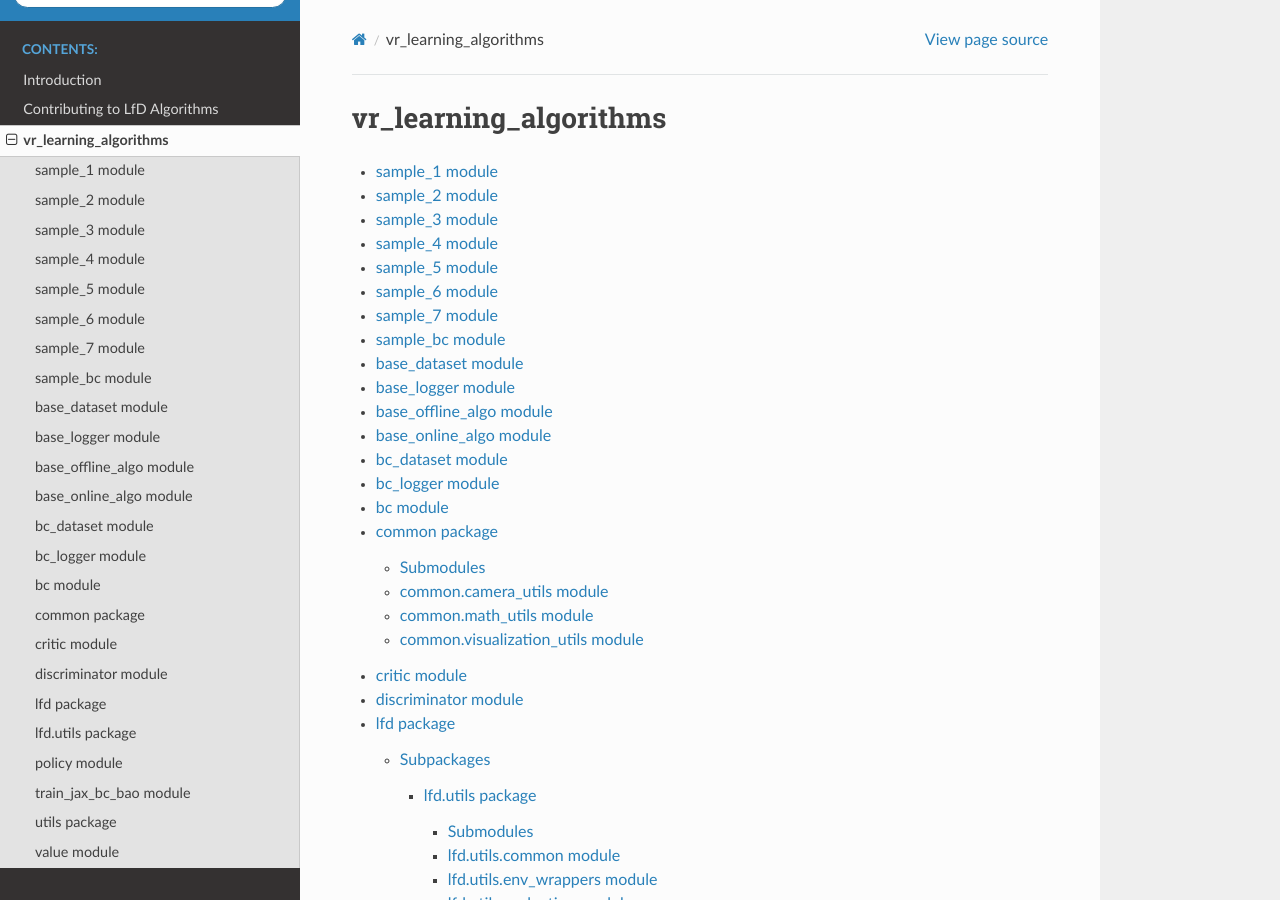
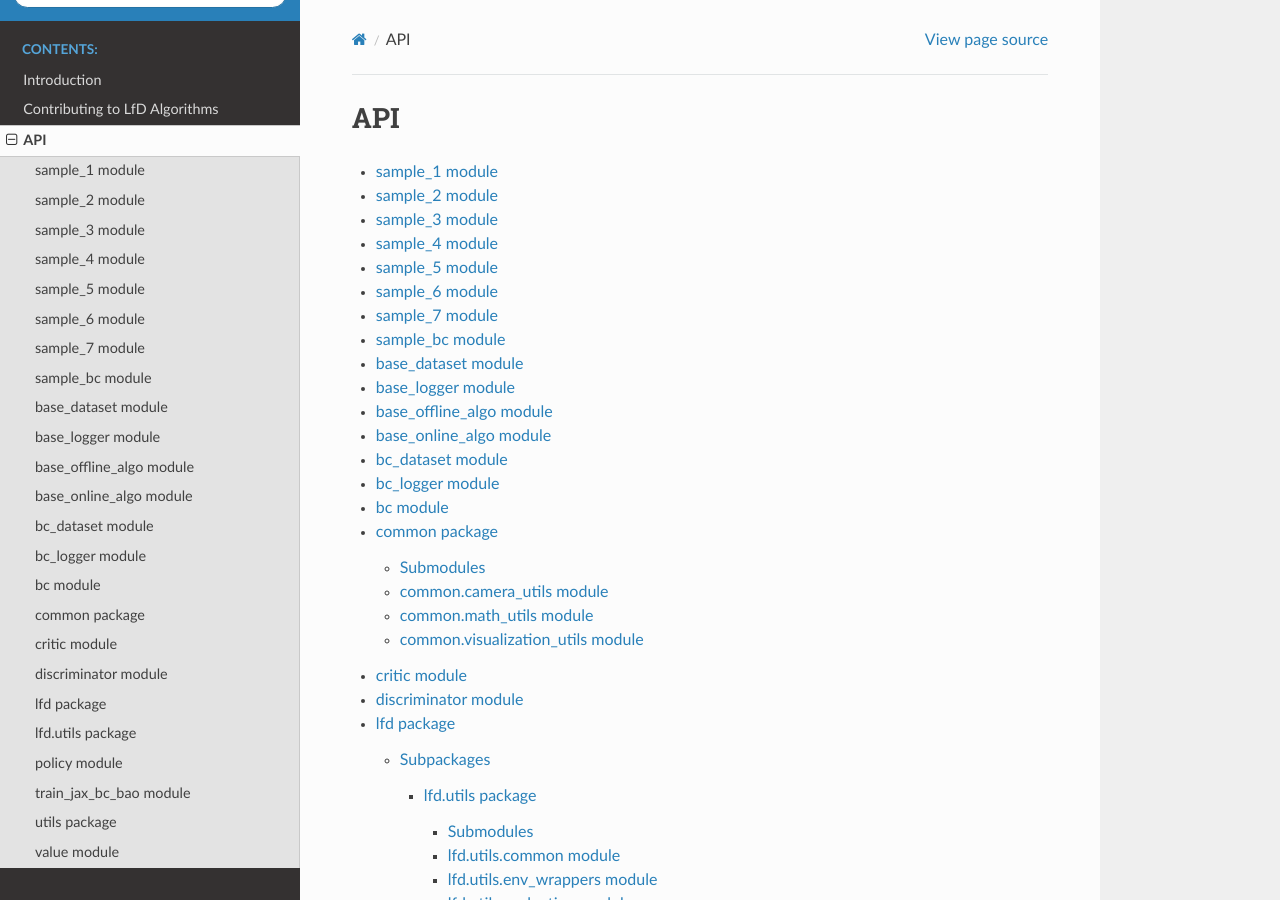
Before and after one commit to capfab/Public_Documentation, a Sphinx documentation site: the page built from docs/source/modules.rst, in a window 1280 px wide and 900 px high. Built offline with Sphinx 7.4.7 and the Read the Docs theme 3.1.0, drawn with Linux system fonts in a browser that asks for light colours.

Commit message:
docs: update API website

```diff
--- a/docs/source/modules.rst
+++ b/docs/source/modules.rst
@@ -1,4 +1,4 @@
-vr_learning_algorithms
+API
 ======================
 
 .. toctree::
```
